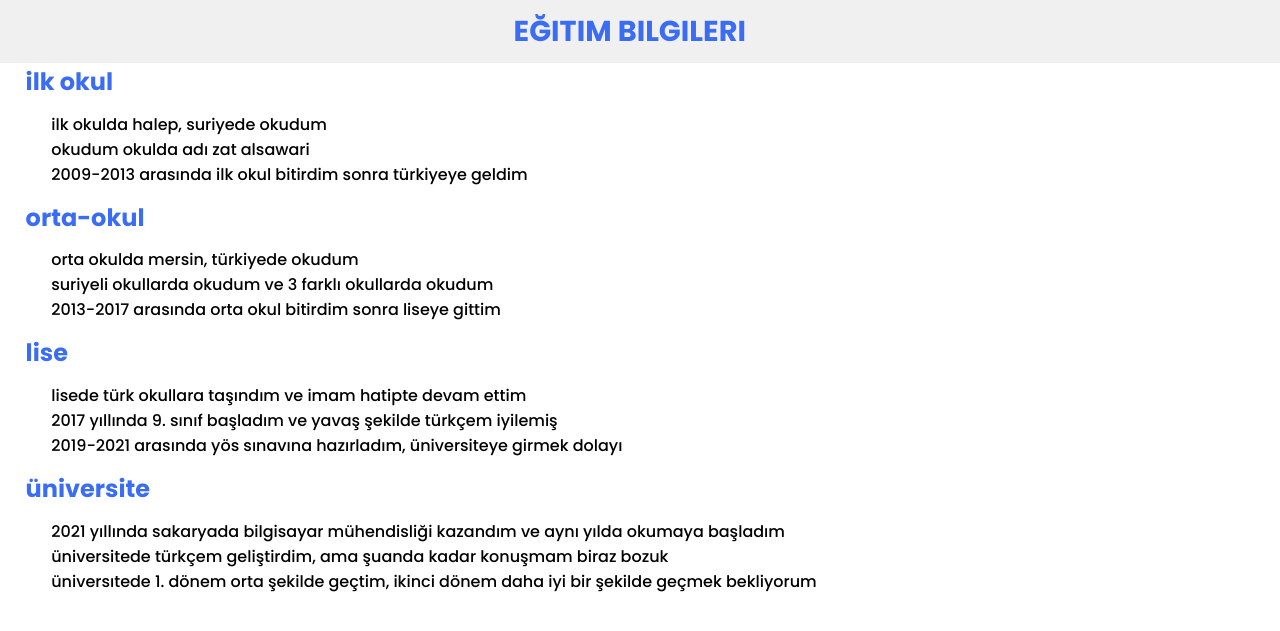
After one commit to yazan-alhasan/Web-Teknoloj-Proje, a PHP site: the page made by project/eğitim bilgiler.html in a window 1280 px wide. The commit adds this page. Shown: the top 631 px of the page. Run offline with PHP 8.4, Linux system fonts and the light colour scheme.

Commit message:
eğitim bilgileri dosyası eklendi

```diff
--- /dev/null
+++ b/project/eğitim bilgiler.html
@@ -0,0 +1,42 @@
+<!DOCTYPE html>
+<html lang="en">
+<head>
+    <meta charset="UTF-8">
+    <meta http-equiv="X-UA-Compatible" content="IE=edge">
+    <meta name="viewport" content="width=device-width, initial-scale=1.0">
+    <link rel="stylesheet" href="style.css">
+    <title>eğitim bilgileri</title>
+</head>
+<body>
+    <header>
+        <div class="head-eğitim"> eğitim bilgileri</div>
+    </header>
+
+    <div class="eğitim">
+        <section class="ilk-okul">
+            <h2>ilk okul</h2>
+            <p>ilk okulda halep, suriyede okudum</p>
+            <p>okudum okulda adı zat alsawari</p>
+            <p>2009-2013 arasında ilk okul bitirdim sonra türkiyeye geldim</p>
+        </section>
+        <section class="orta-okul">
+            <h2> orta-okul</h2>
+            <p>orta okulda mersin, türkiyede okudum</p>
+            <p>suriyeli okullarda okudum ve 3 farklı okullarda okudum</p>
+            <p>2013-2017 arasında orta okul bitirdim sonra liseye gittim</p>
+        </section>
+        <section class="lise">
+            <h2>lise</h2>
+            <p>lisede türk okullara taşındım ve imam hatipte devam ettim</p>
+            <p>2017 yıllında 9. sınıf başladım ve yavaş şekilde türkçem iyilemiş</p>
+            <p>2019-2021 arasında yös sınavına hazırladım, üniversiteye girmek dolayı</p>
+        </section>
+        <section class="üniversite">
+            <h2>üniversite</h2>
+            <p>2021 yıllında sakaryada bilgisayar mühendisliği kazandım ve aynı yılda okumaya başladım</p>
+            <p>üniversitede türkçem geliştirdim, ama şuanda kadar konuşmam biraz bozuk</p>
+            <p>üniversıtede 1. dönem orta şekilde geçtim, ikinci dönem daha iyi bir şekilde geçmek bekliyorum</p>
+        </section>
+    </div>
+</body>
+</html>
--- a/project/index.html
+++ b/project/index.html
@@ -38,7 +38,7 @@
 
     <section class="hakkında" id="hakkında">
         <div class="head">
-            <h2>HAKKINDA</h2>
+            <h1>HAKKIMDA</h1>
         </div>
         <div class="body">
             <h2>bu kısımda ne anlatacam?</h2>
--- a/project/style.css
+++ b/project/style.css
@@ -175,10 +175,11 @@ header{
     background-color: #f0f0f0;
     width: 100%;
     height: 70px;
+    font-size: 1.5em;
     z-index: 999;
     display: flex;
     align-items: center;
-    padding: 15px 575px;
+    padding: 15px 560px;
 }
 
 .hakkında .body{
@@ -212,3 +213,27 @@ header{
     height: 214px;
     float: left;
 }
+
+.head-eğitim{
+        text-decoration: none;
+        color: #3a6cf4;
+        text-transform: uppercase;
+        font-weight: 700;
+        font-size: 1.8em;
+        padding-left: 32%;
+}
+
+.ilk-okul{
+    padding-top: 4%;
+}
+
+.eğitim h2{
+    font-weight: 700;
+    color: #3a6cf4;
+    padding: 1% 2%;
+}
+
+.eğitim p{
+    padding-left: 4%;
+    font-weight: 500;
+}
```
